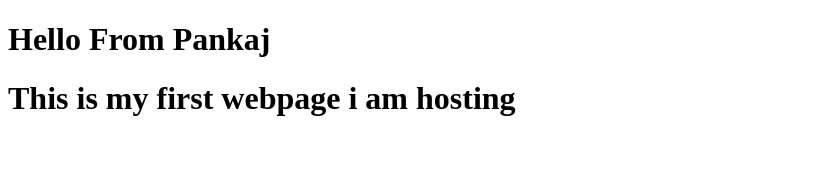
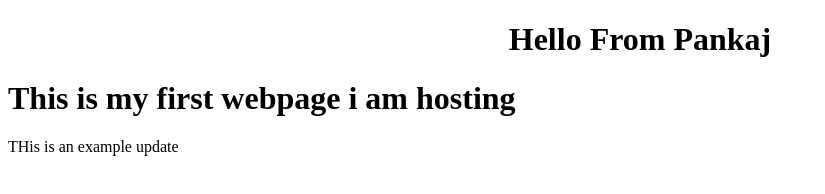
Before and after one commit to pankajsawankar/Webtech_A4, a plain HTML site: page index.html in a window 1280 px wide. Shown: the whole page, without its empty margins (0-825 px from the left). Drawn offline with Linux system fonts and the light colour scheme.

Commit message:
Update index.html
//

```diff
--- a/index.html
+++ b/index.html
@@ -6,8 +6,9 @@
     <title>Document</title>
 </head>
 <body>
-    <h1>Hello From Pankaj</h1>
+    <h1 align="center">Hello From Pankaj</h1>
     <h1>This is my first webpage i am hosting</h1>
+    <p>THis is an example update</p>
 
 </body>
 </html>
```
